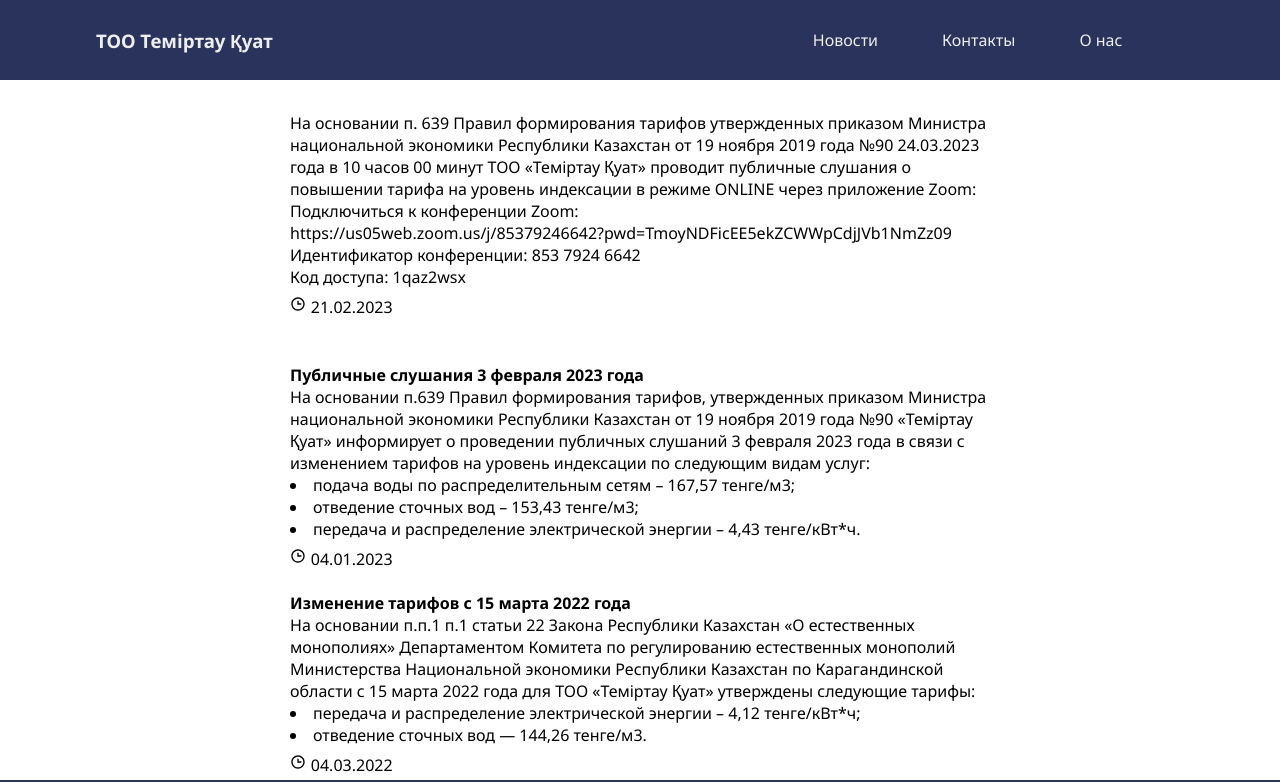
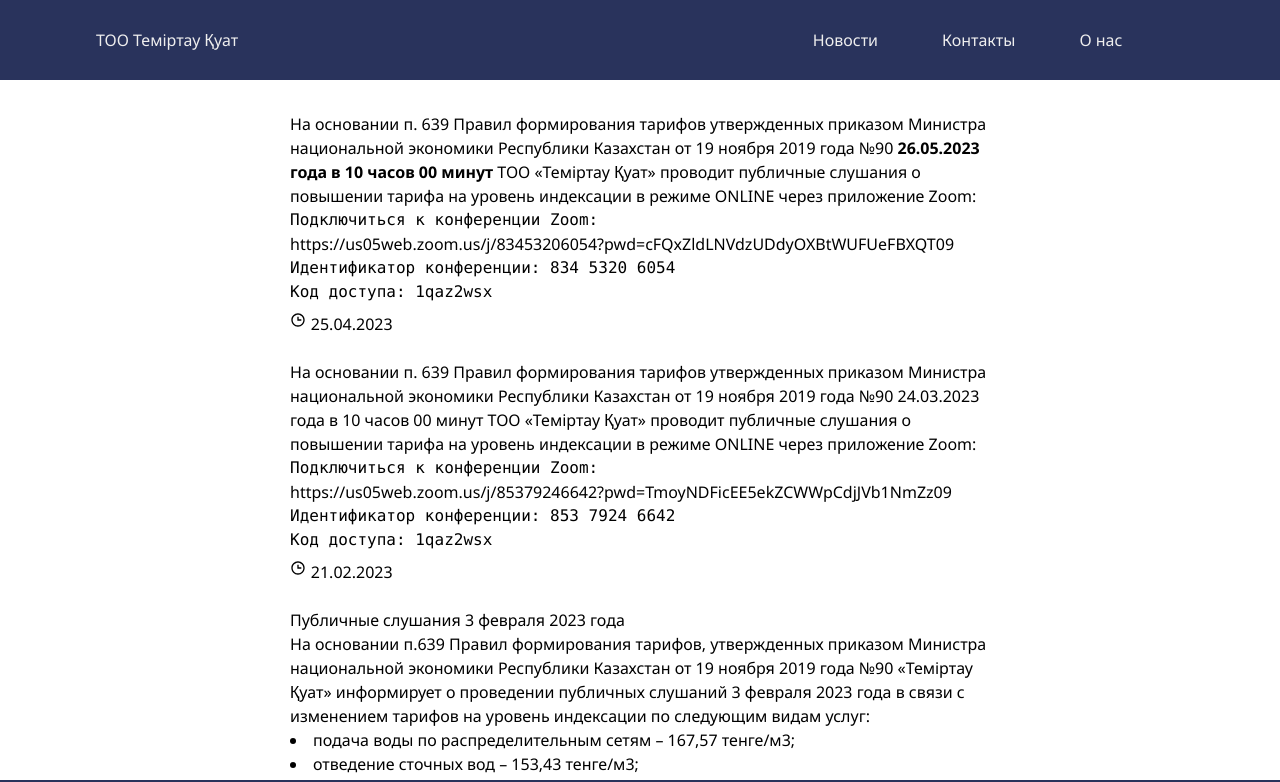
Before and after one commit to VladimirFomin90/Temirtau_Kuat, a React (Create React App) app: page /news in a window 1280 px wide. Shown: the top 782 px of the page. Built offline with nearby package versions, Linux system fonts and the light colour scheme.

Commit message:
add tailwind 25.04.23

```diff
--- a/package.json
+++ b/package.json
@@ -41,6 +41,9 @@
     ]
   },
   "devDependencies": {
-    "gh-pages": "^4.0.0"
+    "autoprefixer": "^10.4.14",
+    "gh-pages": "^4.0.0",
+    "postcss": "^8.4.23",
+    "tailwindcss": "^3.3.1"
   }
 }
--- /dev/null
+++ b/postcss.config.js
@@ -0,0 +1,6 @@
+module.exports = {
+  plugins: {
+    tailwindcss: {},
+    autoprefixer: {},
+  },
+}
--- a/src/components/News.jsx
+++ b/src/components/News.jsx
@@ -4,15 +4,39 @@
 const News = () => {
     return (
         <News_article>
-			<div className='listening'>
+            <div className="w-[333px] sm:w-[700px]">
+                На основании п. 639 Правил формирования тарифов утвержденных
+                приказом Министра национальной экономики Республики Казахстан от
+                19 ноября 2019 года №90 <b>26.05.2023 года в 10 часов 00 минут</b> ТОО
+                «Теміртау Қуат» проводит публичные слушания о повышении тарифа
+                на уровень индексации в режиме ONLINE через приложение Zoom:
+                <pre>Подключиться к конференции Zoom:</pre>
+                <span className="phone_call">
+                    <a href="https://us05web.zoom.us/j/83453206054?pwd=cFQxZldLNVdzUDdyOXBtWUFUeFBXQT09">
+                        https://us05web.zoom.us/j/83453206054?pwd=cFQxZldLNVdzUDdyOXBtWUFUeFBXQT09
+                    </a>
+                </span>
+                <pre>
+                    Идентификатор конференции: 834 5320 6054 <br />
+                    Код доступа: 1qaz2wsx
+                </pre>
+                <Time_publish>
+                    <span className="span_center">
+                        <BiTime />
+                        25.04.2023
+                    </span>
+                </Time_publish>
+                <br />
+            </div>
+            <div className="w-[333px] sm:w-[700px]">
                 На основании п. 639 Правил формирования тарифов утвержденных
                 приказом Министра национальной экономики Республики Казахстан от
                 19 ноября 2019 года №90 24.03.2023 года в 10 часов 00 минут ТОО
                 «Теміртау Қуат» проводит публичные слушания о повышении тарифа
                 на уровень индексации в режиме ONLINE через приложение Zoom:
                 <pre>Подключиться к конференции Zoom:</pre>
-				<span className='phone_call'>
-					<a href='https://us05web.zoom.us/j/85379246642?pwd=TmoyNDFicEE5ekZCWWpCdjJVb1NmZz09'>
+                <span className="phone_call">
+                    <a href="https://us05web.zoom.us/j/85379246642?pwd=TmoyNDFicEE5ekZCWWpCdjJVb1NmZz09">
                         https://us05web.zoom.us/j/85379246642?pwd=TmoyNDFicEE5ekZCWWpCdjJVb1NmZz09
                     </a>
                 </span>
@@ -21,7 +45,7 @@
                     Код доступа: 1qaz2wsx
                 </pre>
                 <Time_publish>
-					<span className='span_center'>
+                    <span className="span_center">
                         <BiTime />
                         21.02.2023
                     </span>
@@ -48,7 +72,7 @@
                     </li>
                 </div>
                 <Time_publish>
-					<span className='span_center'>
+                    <span className="span_center">
                         <BiTime />
                         04.01.2023
                     </span>
@@ -72,7 +96,7 @@
                     <li>отведение сточных вод — 144,26 тенге/м3.</li>
                 </div>
                 <Time_publish>
-					<span className='span_center'>
+                    <span className="span_center">
                         <BiTime />
                         04.03.2022
                     </span>
@@ -101,7 +125,7 @@
                     </li>
                 </div>
                 <Time_publish>
-					<span className='span_center'>
+                    <span className="span_center">
                         <BiTime />
                         01.07.2021
                     </span>
--- a/src/index.css
+++ b/src/index.css
@@ -1 +1,3 @@
-@import-normalize;
+@tailwind base;
+@tailwind components;
+@tailwind utilities;
--- /dev/null
+++ b/tailwind.config.js
@@ -0,0 +1,10 @@
+/** @type {import('tailwindcss').Config} */
+module.exports = {
+  content: [
+    "./src/**/*.{js,jsx,ts,tsx}",
+  ],
+  theme: {
+    extend: {},
+  },
+  plugins: [],
+}
```
Also changed, not shown: 18 other files (tests, documents, lock files or other folders). Lines whose indentation alone changed are shown as unchanged.
